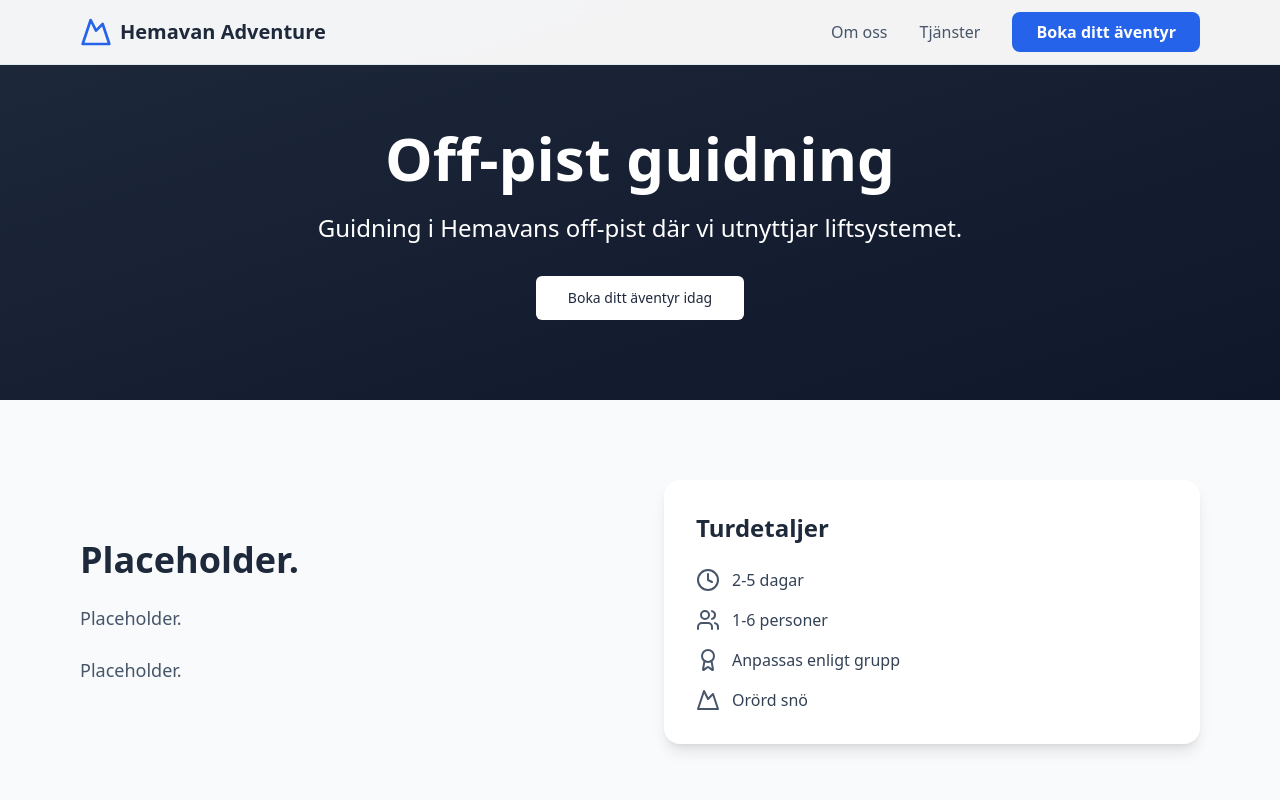
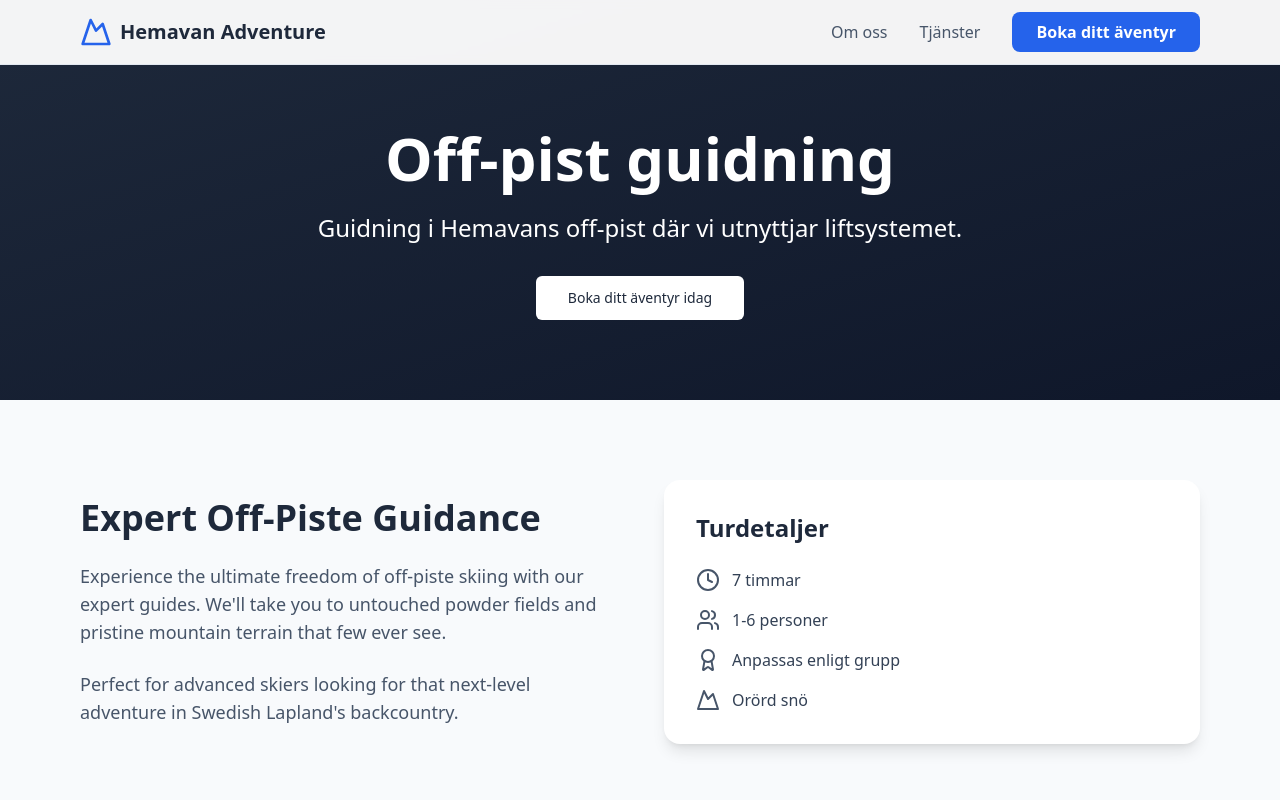
Before and after one commit to hemavanadventure/hemavanadventure, a React (Vite) app: page /hemavanadventure/off-pist-guiding in a window 1280 px wide. Shown: the top 800 px of the page. Built offline with nearby package versions, Linux system fonts and the light colour scheme.

Commit message:
Code edited in Lovable Code Editor
Edited UI in Lovable

```diff
--- a/src/pages/OffPistGuiding.tsx
+++ b/src/pages/OffPistGuiding.tsx
@@ -33,13 +33,13 @@ const OffPistGuiding = () => {
           <div className="grid md:grid-cols-2 gap-12 items-center">
             <div>
               <h2 className="text-4xl font-bold text-slate-800 mb-6">
-                Placeholder.
+                Expert Off-Piste Guidance
               </h2>
               <p className="text-lg text-slate-600 mb-6">
-               Placeholder.
+                Experience the ultimate freedom of off-piste skiing with our expert guides. We'll take you to untouched powder fields and pristine mountain terrain that few ever see.
               </p>
               <p className="text-lg text-slate-600">
-                Placeholder.
+                Perfect for advanced skiers looking for that next-level adventure in Swedish Lapland's backcountry.
               </p>
             </div>
             <div className="bg-white rounded-2xl p-8 shadow-lg">
@@ -47,7 +47,7 @@ const OffPistGuiding = () => {
               <div className="space-y-4">
                 <div className="flex items-center">
                   <Clock className="h-6 w-6 text-slate-600 mr-3" />
-                  <span className="text-slate-700">{t('services.multiDayDuration')}</span>
+                  <span className="text-slate-700">{t('services.fullDayDuration')}</span>
                 </div>
                 <div className="flex items-center">
                   <Users className="h-6 w-6 text-slate-600 mr-3" />
```
